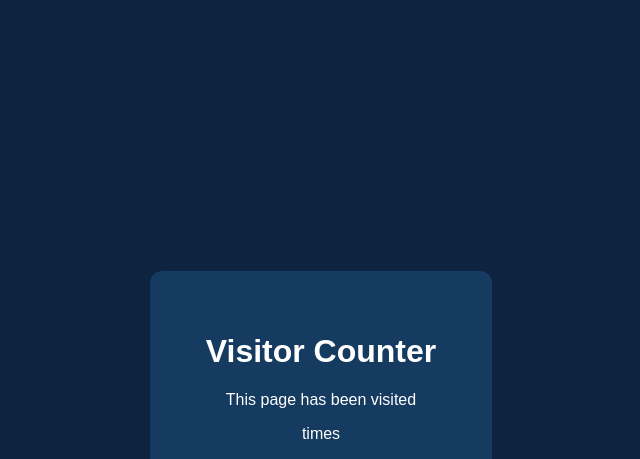
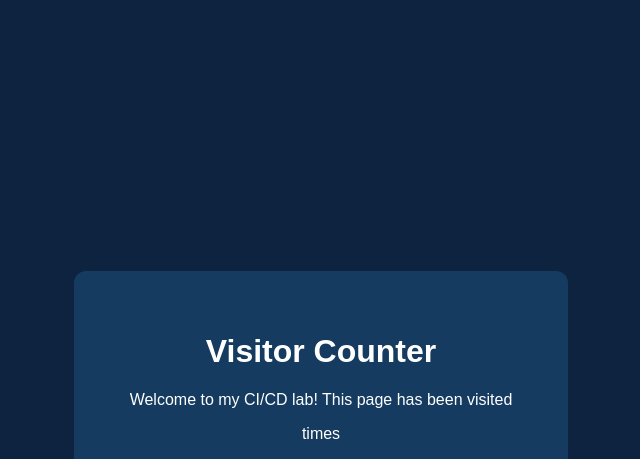
Before and after one commit to pavadamounika29-stack/visitor-counter-flask01, a Flask app: template app/templates/index.html in a window 1280 px wide. Shown: the top 459 px of the page, without its empty margins (319-959 px from the left). Run offline with Flask 3, Linux system fonts and the light colour scheme; the template is opened without the code that fills it, so the values that code supplies are empty.

Commit message:
Personalise welcome message

```diff
--- a/app/templates/index.html
+++ b/app/templates/index.html
@@ -16,7 +16,7 @@
 <body>
   <div class="card">
     <h1>Visitor Counter</h1>
-    <p>This page has been visited</p>
+    <p>Welcome to my CI/CD lab! This page has been visited</p>
     <div class="count">{{ visits }}</div>
     <p>times</p>
     <p class="meta">version {{ version }} &middot; env {{ environment }} &middot; container {{ hostname }}</p>
```
